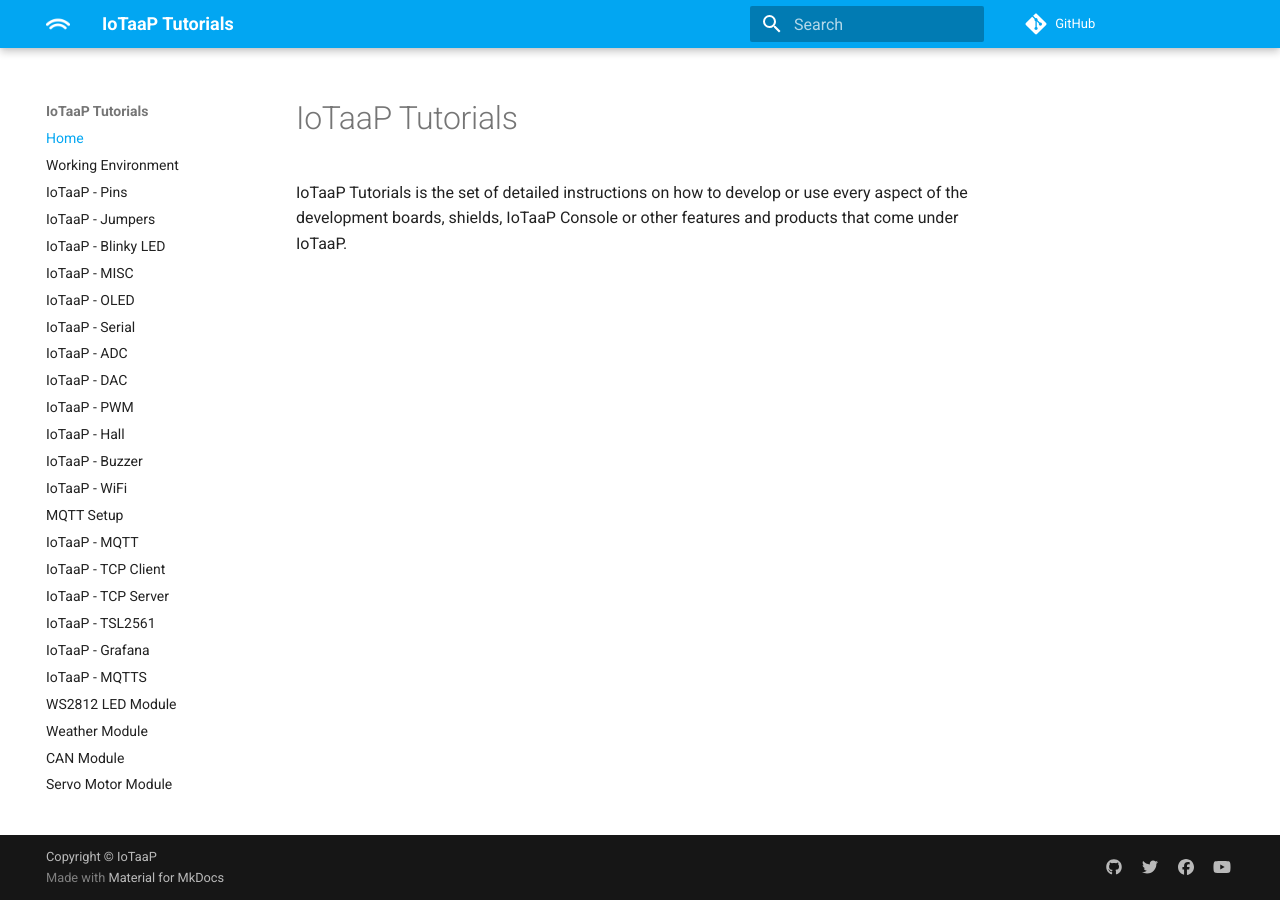
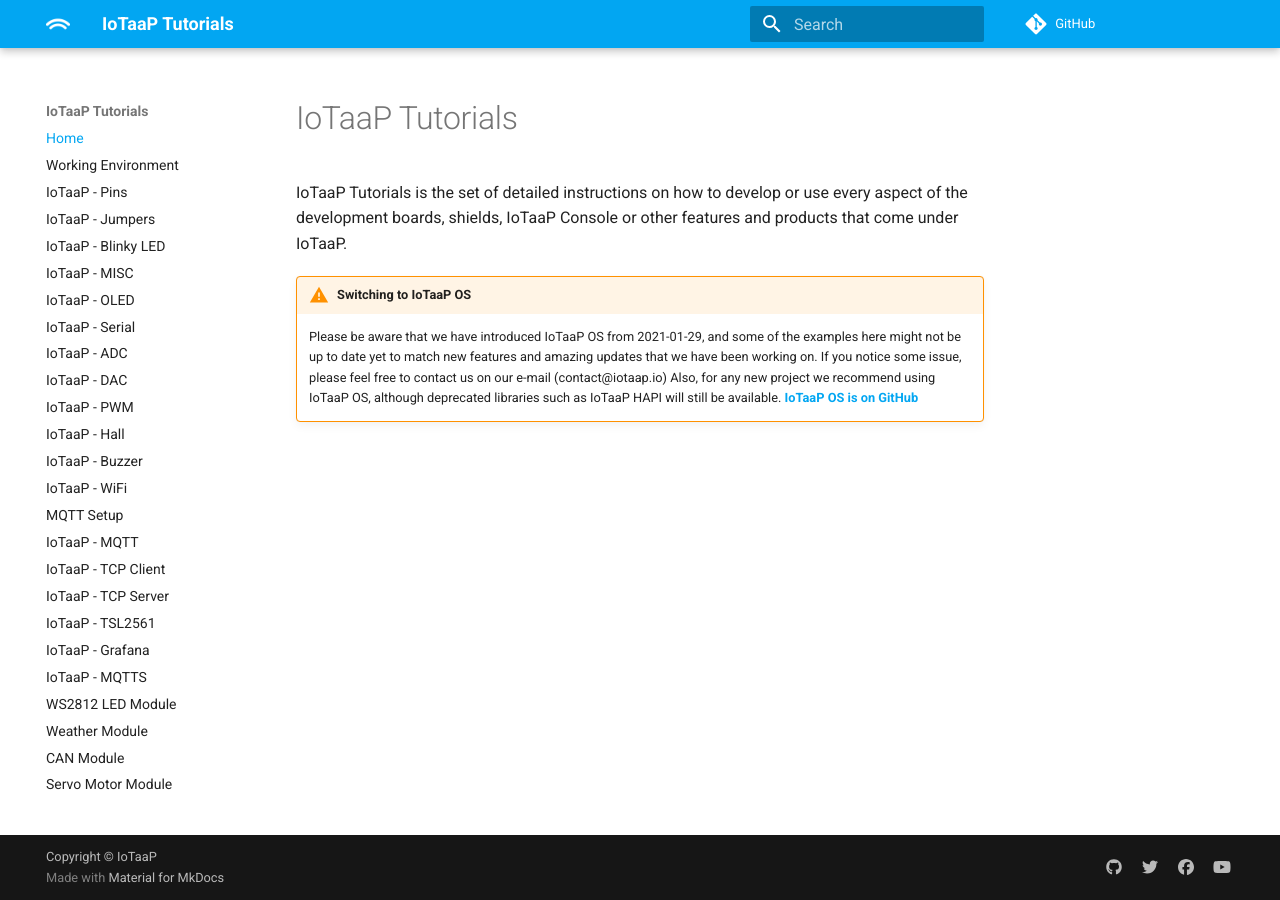
Before and after one commit to iotaap/tutorials, an MkDocs documentation site: the page built from docs/index.md, in a window 1280 px wide. Built offline with MkDocs 1.6.1 and Material for MkDocs 9.7.7, drawn with Linux system fonts in a browser that asks for light colours; comment, search, counter and statistics services are not loaded.

Commit message:
Added notice for IoTaaP OS

```diff
--- a/docs/index.md
+++ b/docs/index.md
@@ -2,3 +2,8 @@
 
 IoTaaP Tutorials is the set of detailed instructions on how to develop or use every aspect of the development boards, shields,
 IoTaaP Console or other features and products that come under IoTaaP.
+
+!!! warning "Switching to IoTaaP OS"
+    Please be aware that we have introduced IoTaaP OS from 2021-01-29, and some of the examples here might not be up to date yet to match new features and amazing updates that we have been working on. If you notice some issue, please feel free to contact us on our e-mail (contact@iotaap.io)
+    Also, for any new project we recommend using IoTaaP OS, although deprecated libraries such as IoTaaP HAPI will still be available.
+    [**IoTaaP OS is on GitHub**](https://github.com/iotaap/iotaap-os)
```
